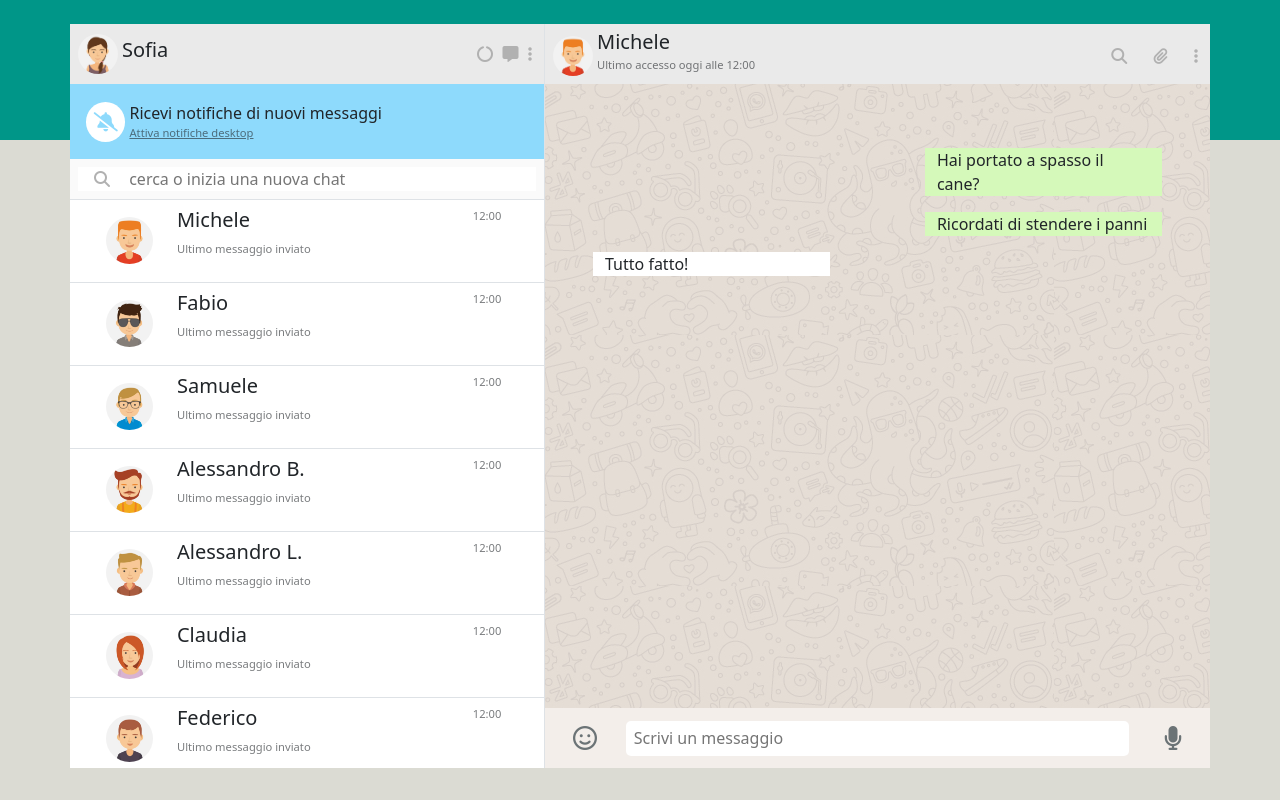
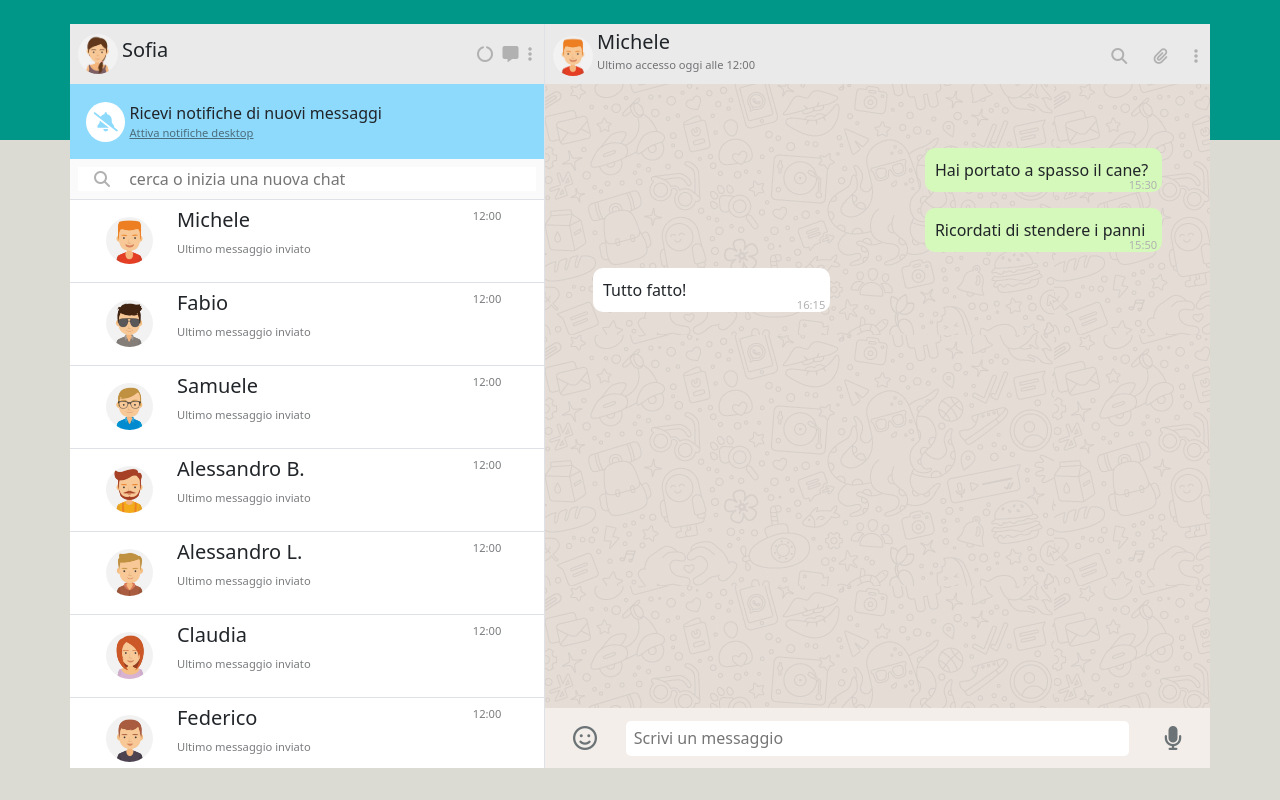
Before and after one commit to stecala/vue-boolzapp, a plain HTML site: page index.html in a window 1280 px wide. Drawn offline with nearby package versions, Linux system fonts and the light colour scheme.

Commit message:
styled chatbox and added the hour

```diff
--- a/index.html
+++ b/index.html
@@ -91,10 +91,10 @@
                 <div class="row my-head-row">
                     <div class="col-10 d-flex align-items-center p-2 ">
                         <div class="img-cont">
-                            <img :src="addingImgName(0)" alt="your avatar">
+                            <img :src="addingImgName(currentIndex)" :alt="contacts[currentIndex].name">
                         </div>
                         <div class="d-flex align-items-center">
-                            <h5 class="name-cont ms-1 fs-5 txt-cont">{{contacts[0].name}}<br>
+                            <h5 class="name-cont ms-1 fs-5 txt-cont">{{contacts[currentIndex].name}}<br>
                                 <span class="my-txt-size">Ultimo accesso oggi alle 12:00</span>
                             </h5>
                         </div>
@@ -113,10 +113,11 @@
                     </div>
                 </div>
                 <!-- Main chat -->
-                <div class="row chat-container my-overflow p-5 d-flex flex-column ">
-                    <div class="col-5 mt-3 justify-self-start" v-for="(singleMsg ,  index) in contacts[currentIndex].messages"
+                <div class="row chat-container my-overflow p-5 d-flex flex-column flex-nowrap ">
+                    <div class="col-5 mt-3 justify-self-start my-popup position-relative" v-for="(singleMsg ,  index) in contacts[currentIndex].messages"
                     :class="{ 'my-sent' : singleMsg.status == 'sent' , received : singleMsg.status == 'received' }" >
                         <span>{{singleMsg.message}}</span>
+                        <span class="position-absolute my-hour">{{getHour(singleMsg.date)}}</span>
                     </div>
                 </div>
                 <!-- Input chat -->
--- a/script/script.js
+++ b/script/script.js
@@ -173,6 +173,11 @@ const app = new Vue({
         },
         changeCurrentIndex(index){
             this.currentIndex = index;
+        },
+        getHour(dateToSlice){
+            let date = dateToSlice.split(" ");
+            let dateNoSec = date[1].split(":")
+            return dateNoSec[0] + ':' + dateNoSec[1];
         }
     }
 
--- a/style/style.css
+++ b/style/style.css
@@ -7,6 +7,11 @@ img{
     width: 100%;
     object-fit: cover;
     border-radius: 50%;
+}
+input:focus{
+    outline-style: none;
+    box-shadow: none;
+    border-color: transparent;
 }
 :root{
     --bg-grey : rgb(234,234,234);
@@ -119,3 +124,13 @@ img{
     background-color: var(--bg-white);
     align-self: start;
 }
+.my-popup{
+    padding: 10px;
+    border-radius: 10px;
+}
+.my-hour{
+    top: 65%;
+    right: 2%;
+    font-size: 0.7rem;
+    color: var(--txt-color-grey);
+}
```
